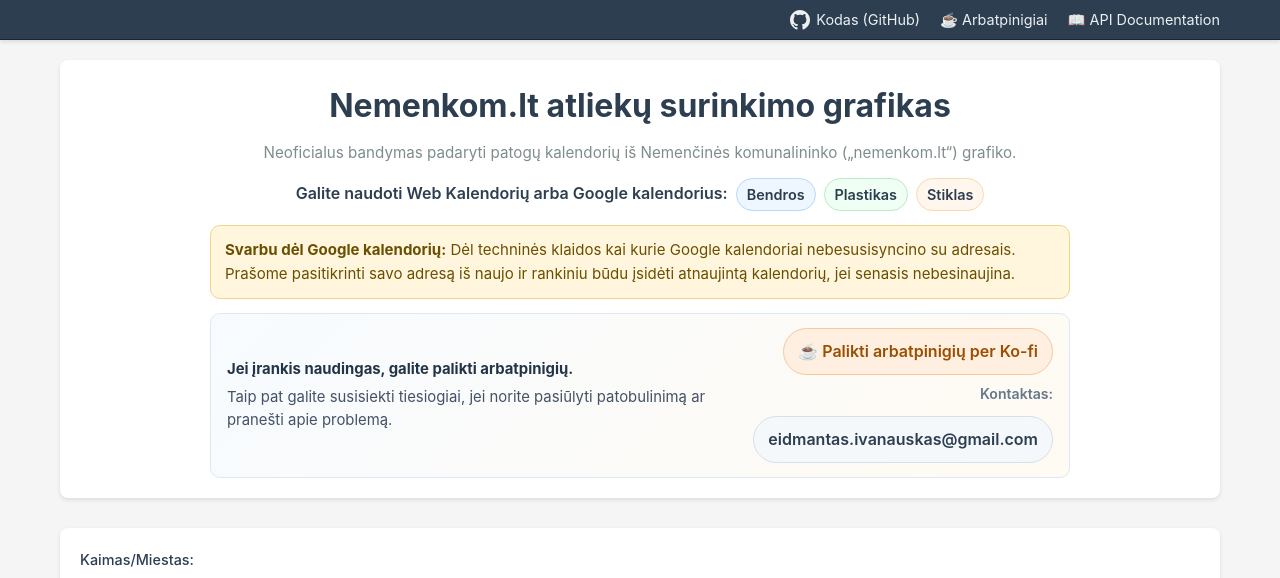
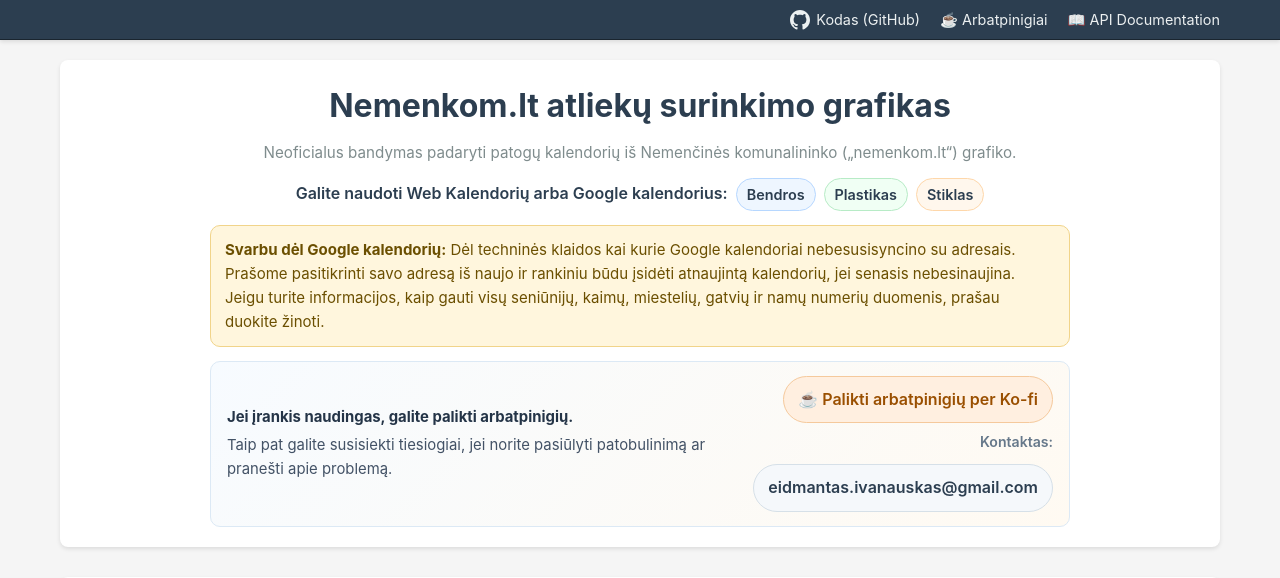
Before and after one commit to eidmantas/nemenkom, a Flask app: page / in a window 1280 px wide. Shown: the top 578 px of the page. Run offline with Flask 3, Linux system fonts and the light colour scheme; data that the repository does not hold is empty.

Commit message:
copy: extend website warning with address data request

```diff
--- a/services/web/templates/index.html
+++ b/services/web/templates/index.html
@@ -51,6 +51,8 @@
                     Dėl techninės klaidos kai kurie Google kalendoriai nebesusisyncino su adresais.
                     Prašome pasitikrinti savo adresą iš naujo ir rankiniu būdu įsidėti atnaujintą kalendorių,
                     jei senasis nebesinaujina.
+                    Jeigu turite informacijos, kaip gauti visų seniūnijų, kaimų, miestelių, gatvių ir namų numerių duomenis,
+                    prašau duokite žinoti.
                 </div>
 
                 <div class="hero-support">
```
